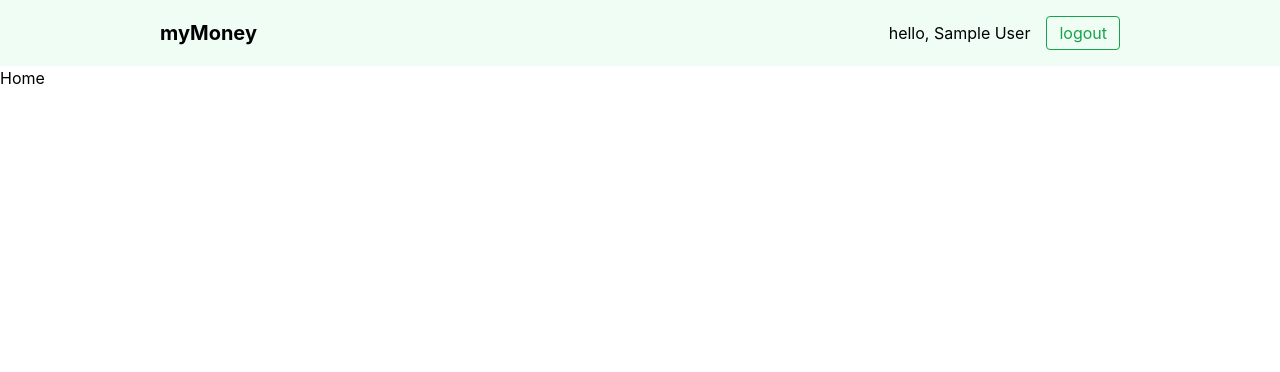
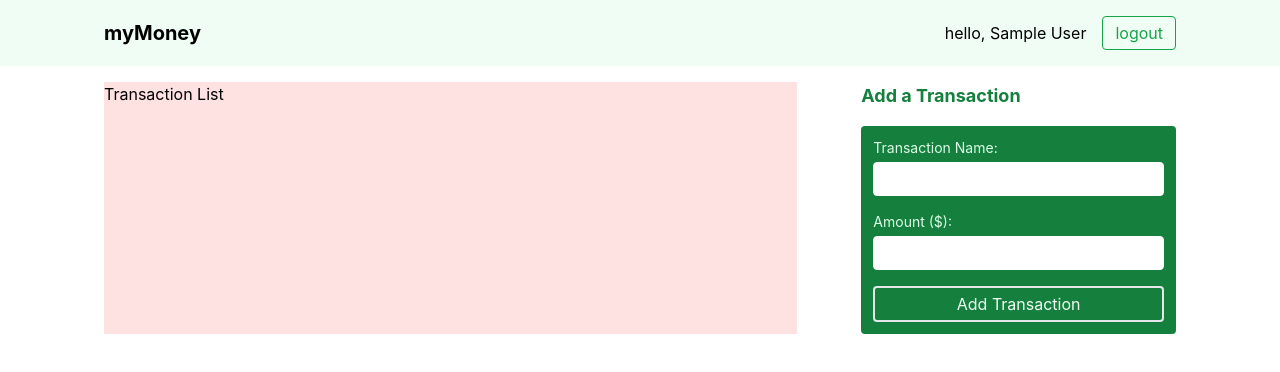
Before and after one commit to DavidRedding/my-money, a React (Create React App) app: page / in a window 1280 px wide. Shown: the top 372 px of the page. Built offline with nearby package versions, Linux system fonts and the light colour scheme; no server answers; sample sign-in values are in the browser's storage.

Commit message:
basic transactionForm  build

```diff
--- a/src/App.js
+++ b/src/App.js
@@ -6,6 +6,7 @@ import Home from './pages/home/Home';
 import Login from './pages/login/Login';
 import Signup from './pages/signup/Signup';
 import Navbar from './components/Navbar';
+
 // prettier-ignore
 const App = () => {
   const { authIsReady, user } = useAuthContext();
--- a/src/components/Navbar.js
+++ b/src/components/Navbar.js
@@ -7,8 +7,8 @@ const Navbar = () => {
   const { logout } = useLogout();
   const { user } = useAuthContext();
   return (
-    <nav className="p-4 bg-green-50">
-      <ul className="flex items-center max-w-[960px] mx-auto ">
+    <nav className="py-4 bg-green-50">
+      <ul className="flex items-center max-w-6xl px-10 mx-auto ">
         <li className="mr-auto text-xl font-bold"><Link to="/">myMoney</Link></li>
 
         {!user && (
--- a/src/pages/home/Home.js
+++ b/src/pages/home/Home.js
@@ -1,3 +1,12 @@
-const Home = () => <div className="">Home</div>;
+import TransactionForm from './TransactionForm';
+
+const Home = () => (
+  <div className="grid max-w-6xl grid-cols-3 gap-16 px-10 mx-auto my-4">
+    <div className="col-span-2 bg-red-100 ">Transaction List</div>
+    <div className="col-span-1">
+      <TransactionForm />
+    </div>
+  </div>
+);
 
 export default Home;
--- /dev/null
+++ b/src/pages/home/TransactionForm.js
@@ -0,0 +1,45 @@
+import { useState } from 'react';
+
+const TransactionForm = () => {
+  const [name, setName] = useState('');
+  const [amount, setAmount] = useState('');
+
+  const handleSubmit = (e) => {
+    e.preventDefault();
+    console.log({ name, amount });
+  };
+
+  return (
+    <>
+      <h3 className="text-lg font-bold text-green-700">Add a Transaction</h3>
+
+      <form className="p-3 mt-4 bg-green-700 rounded" onSubmit={handleSubmit}>
+        <label className="block mb-4 ">
+          <h3 className="mb-1 text-sm text-green-100 ">Transaction Name:</h3>
+          <input
+            value={name}
+            onChange={(e) => setName(e.target.value)}
+            required
+            type="text"
+            className="w-full p-1 border border-white rounded outline-green-600"
+          />
+        </label>
+
+        <label className="block mb-4 ">
+          <h3 className="mb-1 text-sm text-green-100 ">Amount ($):</h3>
+          <input
+            value={amount}
+            onChange={(e) => setAmount(e.target.value)}
+            required
+            type="number"
+            className="w-full p-1 border border-white rounded outline-green-600"
+          />
+        </label>
+
+        <button className="w-full py-1 border-2 rounded text-green-50 hover:bg-green-500">Add Transaction</button>
+      </form>
+    </>
+  );
+};
+
+export default TransactionForm;
```
